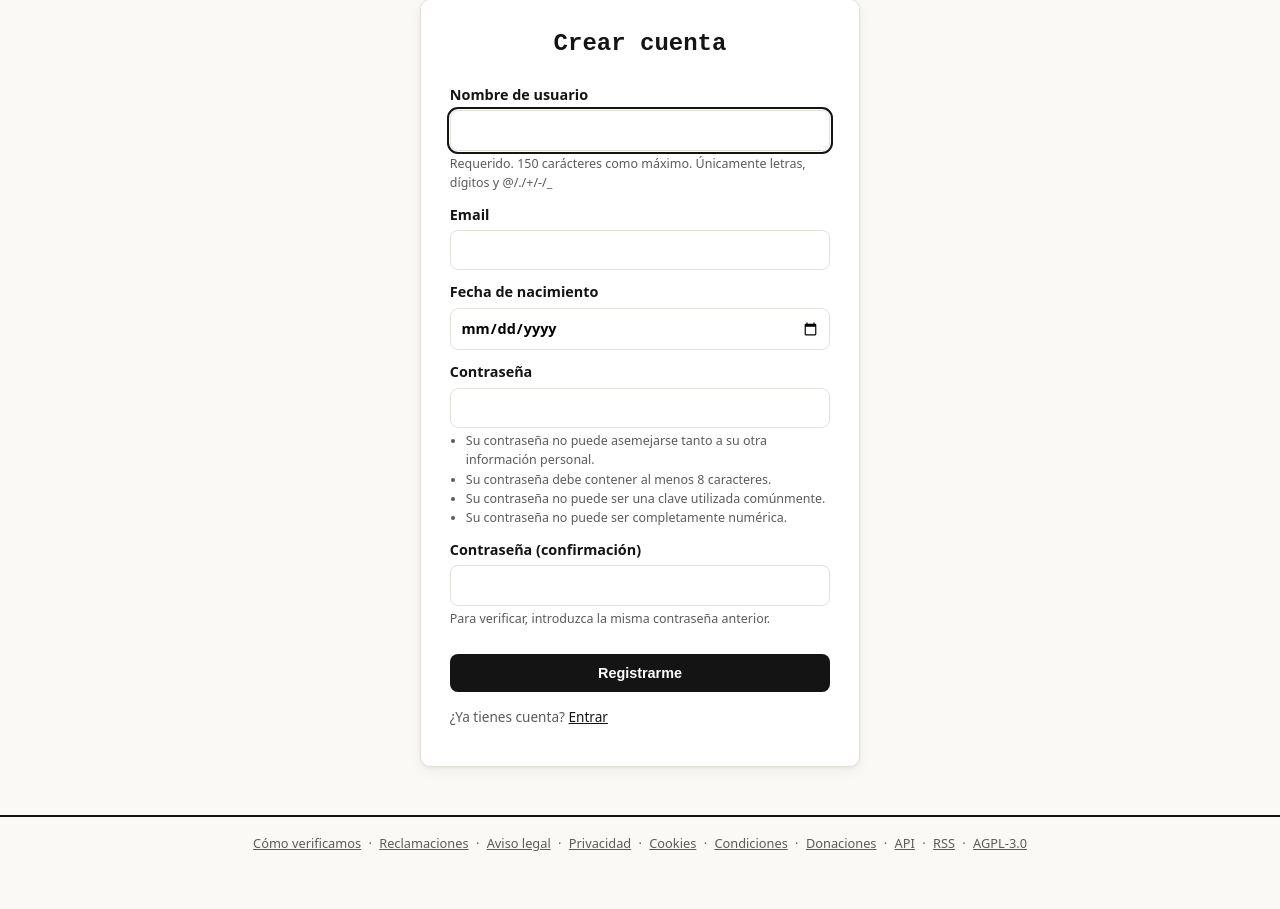
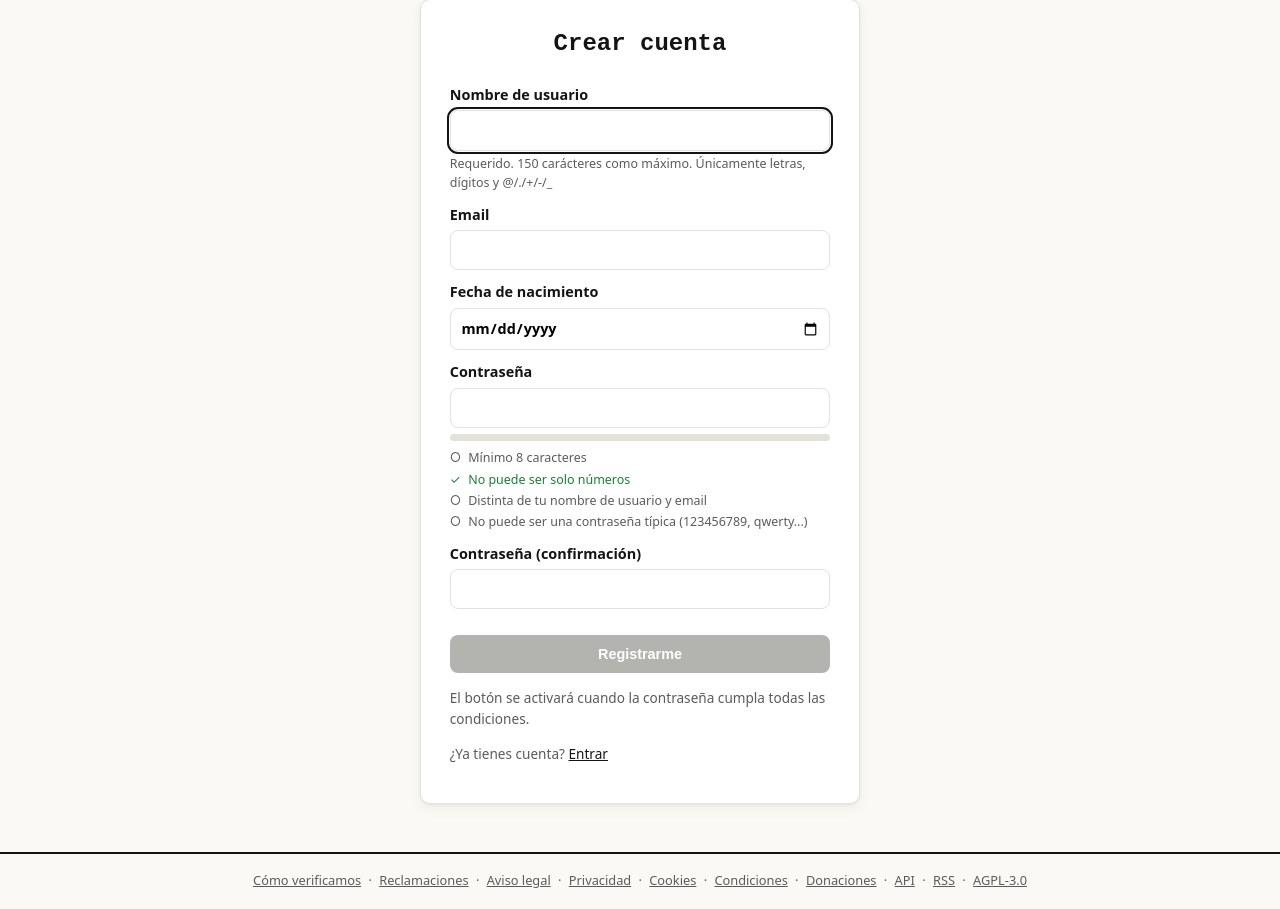
Before and after one commit to nulltimed/isthistrue, a Django app: page /accounts/register/ in a window 1280 px wide. Shown: the part 313-1222 px from the top of the page. Before the commit the page ends 1164 px from the top, so only its background shows below. Run offline with Django 5.2, Linux system fonts and the light colour scheme; data that the repository does not hold is empty; parts of the project's set-up code (start-up, migrations or seed data) failed here and were passed over; some libraries are stand-ins or nearby versions.

Commit message:
Pase 3.8: medidor de fuerza de contraseña en vivo (reglas ✓/✗, barra de color, coincidencia, boton guiado)
Arreglo del operador (previsto por la guia §73): el boton venia con 'disabled'
cableado en el HTML — sin JavaScript el registro era imposible. Ahora nace
habilitado y es el JS quien lo desactiva al cargar (check() inicial añadido,
que ademas faltaba). El juez sigue siendo el servidor.

Co-Authored-By: Claude Fable 5 <noreply@anthropic.com>

```diff
--- a/static/css/main.css
+++ b/static/css/main.css
@@ -114,3 +114,14 @@ button.wide{width:100%;margin-top:.9rem;padding:.7rem}
 padding:.7rem .9rem;margin-bottom:1rem;font-size:.9rem}
 .form-errors ul{margin:.4rem 0 0 1.1rem;padding:0}
 .auth-card details{margin-top:.8rem;font-size:.88rem}
+/* Medidor de contraseña en vivo (3.8) */
+.pw-meter{height:7px;background:var(--line);border-radius:999px;overflow:hidden;margin-top:.4rem;max-width:460px}
+#pw-bar{height:100%;width:0;transition:width .25s ease, background .25s ease}
+#pw-bar.weak{background:var(--red)}#pw-bar.mid{background:var(--amber)}#pw-bar.strong{background:var(--green)}
+.pw-rules{list-style:none;margin:.45rem 0 0;padding:0;font-size:.78rem;color:var(--grey);font-weight:400}
+.pw-rules li{padding-left:1.15rem;position:relative;margin:.12rem 0}
+.pw-rules li::before{content:'○';position:absolute;left:0}
+.pw-rules li.ok{color:var(--green)}.pw-rules li.ok::before{content:'✓'}
+.pw-rules li.bad{color:var(--red)}.pw-rules li.bad::before{content:'✗'}
+.help.good{color:var(--green)}.help.bad-text{color:var(--red)}
+button.wide:disabled{background:#9a9a94;cursor:not-allowed;opacity:.75}
--- a/templates/accounts/register.html
+++ b/templates/accounts/register.html
@@ -11,18 +11,78 @@
     </ul>
   </div>
   {% endif %}
-  <form method="post">{% csrf_token %}
+  <form method="post" id="register-form">{% csrf_token %}
     {% for field in form %}
       <label>{{ field.label }}{{ field }}
-        {% if field.help_text %}<span class="help">{{ field.help_text|safe }}</span>{% endif %}
+        {% if field.name == 'password1' %}
+        <div class="pw-meter"><div id="pw-bar"></div></div>
+        <ul class="pw-rules" id="pw-rules">
+          <li data-rule="len">{% trans "Mínimo 8 caracteres" %}</li>
+          <li data-rule="digits">{% trans "No puede ser solo números" %}</li>
+          <li data-rule="similar">{% trans "Distinta de tu nombre de usuario y email" %}</li>
+          <li data-rule="common">{% trans "No puede ser una contraseña típica (123456789, qwerty...)" %}</li>
+        </ul>
+        {% elif field.name == 'password2' %}
+        <span class="help" id="pw-match"></span>
+        {% elif field.help_text %}<span class="help">{{ field.help_text|safe }}</span>{% endif %}
       </label>
     {% endfor %}
     {% if turnstile_site_key %}
       <div class="cf-turnstile" data-sitekey="{{ turnstile_site_key }}"></div>
       <script src="https://challenges.cloudflare.com/turnstile/v0/api.js" async defer></script>
     {% endif %}
-    <button class="wide">{% trans "Registrarme" %}</button>
+    {# Sin 'disabled' cableado: con JS apagado el boton funciona y el servidor juzga (guia 3.8 §73) #}
+    <button class="wide" id="register-btn">{% trans "Registrarme" %}</button>
+    <p class="hint" id="btn-hint">{% trans "El botón se activará cuando la contraseña cumpla todas las condiciones." %}</p>
   </form>
   <p class="hint">{% trans "¿Ya tienes cuenta?" %} <a href="{% url 'login' %}">{% trans "Entrar" %}</a></p>
 </div>
+<script>
+(function () {
+  // Comprobacion EN VIVO (cortesia para el usuario). El juez sigue siendo el servidor:
+  // la validacion de Django se ejecuta igualmente al enviar — esto no la sustituye.
+  var COMMON = ['12345678','123456789','1234567890','password','contraseña','qwerty123',
+    'qwertyuiop','11111111','abc12345','password1','iloveyou','00000000','12341234',
+    'aa123456','qwer1234','1q2w3e4r','admin123','88888888','87654321','contrasena'];
+  var p1 = document.getElementById('id_password1'), p2 = document.getElementById('id_password2'),
+      un = document.getElementById('id_username'), em = document.getElementById('id_email'),
+      btn = document.getElementById('register-btn'), bar = document.getElementById('pw-bar'),
+      hint = document.getElementById('btn-hint'), match = document.getElementById('pw-match'),
+      rules = document.getElementById('pw-rules');
+  if (!p1 || !btn) return;
+  function similar(pw, ref) {
+    if (!ref || ref.length < 4) return false;
+    pw = pw.toLowerCase(); ref = ref.toLowerCase().split('@')[0];
+    return pw.indexOf(ref) !== -1 || ref.indexOf(pw) !== -1;
+  }
+  function check() {
+    var v = p1.value, ok = {};
+    ok.len = v.length >= 8;
+    ok.digits = !(v.length > 0 && /^[0-9]+$/.test(v));
+    ok.similar = v.length > 0 && !similar(v, un ? un.value : '') && !similar(v, em ? em.value : '');
+    ok.common = v.length > 0 && COMMON.indexOf(v.toLowerCase()) === -1;
+    var passed = 0;
+    Array.prototype.forEach.call(rules.children, function (li) {
+      var good = ok[li.getAttribute('data-rule')];
+      li.className = good ? 'ok' : (v.length ? 'bad' : '');
+      if (good) passed++;
+    });
+    // Fuerza: reglas + variedad de caracteres + longitud extra
+    var variety = [/[a-z]/, /[A-Z]/, /[0-9]/, /[^a-zA-Z0-9]/].filter(function (r) { return r.test(v); }).length;
+    var score = Math.min(100, passed * 15 + variety * 8 + Math.min(20, Math.max(0, v.length - 8) * 2.5));
+    bar.style.width = (v.length ? Math.max(8, score) : 0) + '%';
+    bar.className = score >= 80 ? 'strong' : score >= 55 ? 'mid' : 'weak';
+    var same = p2 && p2.value.length > 0 ? v === p2.value : null;
+    if (match) {
+      match.textContent = same === null ? '' : (same ? '✓ Las contraseñas coinciden' : '✗ Las contraseñas no coinciden');
+      match.className = 'help ' + (same ? 'good' : 'bad-text');
+    }
+    var all = ok.len && ok.digits && ok.similar && ok.common && same === true;
+    btn.disabled = !all;
+    hint.style.display = all ? 'none' : 'block';
+  }
+  [p1, p2, un, em].forEach(function (el) { if (el) el.addEventListener('input', check); });
+  check();  // estado inicial: con JS activo el boton arranca desactivado hasta que todo este en verde
+})();
+</script>
 {% endblock %}
```
